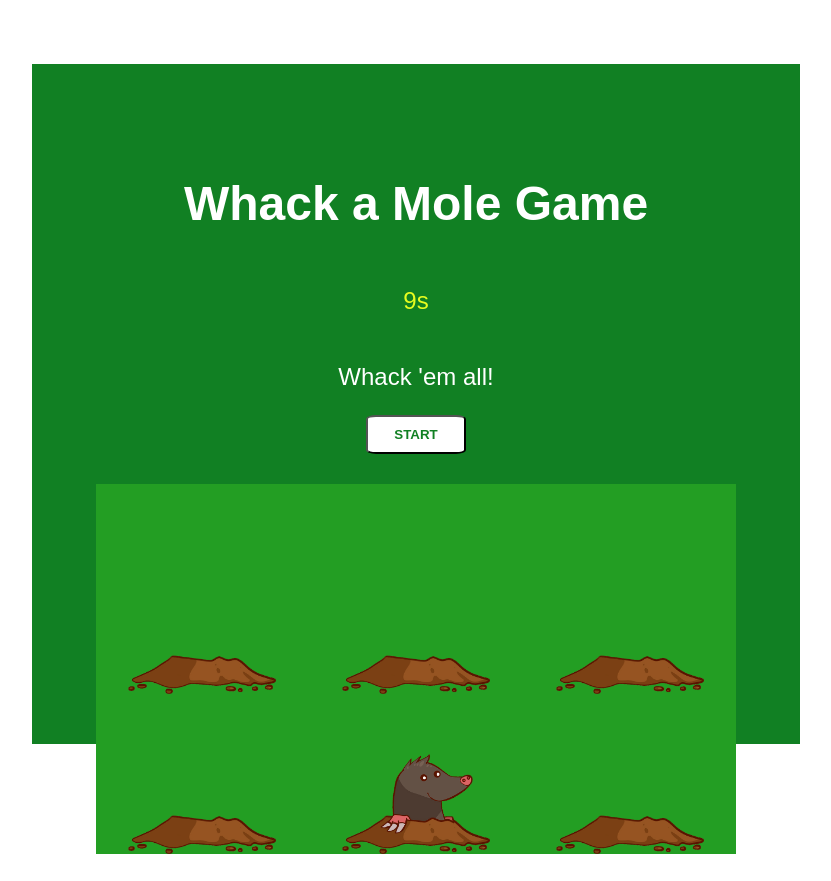
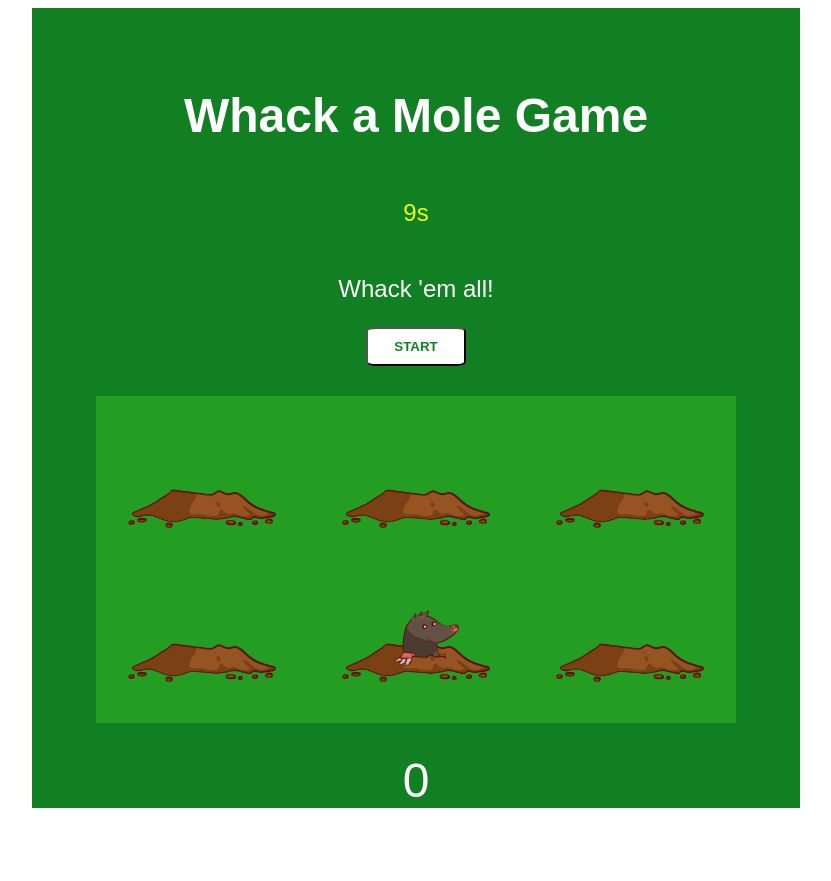
Before and after one commit to christie0902/whack-a-mole-game, a plain HTML site: page index.html in a window 1280 px wide. Both pictures are taken after a click on the button "START". Shown: the whole page, without its empty margins (224-1055 px from the left). After the commit the page ends 816 px from the top, so only its background shows below. Drawn offline with Linux system fonts and the light colour scheme.

Commit message:
edit for laptop size

```diff
--- a/css/style.css
+++ b/css/style.css
@@ -2,14 +2,12 @@
   font-family: sans-serif;
 }
 
-
 .container {
   width: 60vw;
-   height: 85vh;
+  height: 100vh;
   margin-inline: auto;
   margin-block: auto;
   background-color: rgb(17, 128, 35);
-   margin-top: 8vh;
   display: flex;
   flex-direction: column;
   align-items: center;
@@ -22,13 +20,13 @@
   background-color: rgb(35, 158, 35);
   margin-block: 30px;
   height: 40vh;
-    padding-top: 50px;
+  padding-top: 20px;
 }
 
-h1{
+h1 {
   text-align: center;
   color: white;
-    padding-top: 5rem;
+  padding-top: 3rem;
   font-size: 3rem;
 }
 
@@ -43,10 +41,9 @@ h3 {
   padding: 10px;
   font-weight: bold;
   background-color: white;
-    color:rgb(17, 128, 35);
+  color: rgb(17, 128, 35);
   width: 100px;
   border-radius: 10%;
-
 }
 
 .score {
@@ -57,7 +54,7 @@ h3 {
 
 .hole {
   width: 33%;
-    height: 10rem;
+  height: 7rem;
   position: relative;
   overflow: hidden;
 }
@@ -65,7 +62,7 @@ h3 {
 .hole-img {
   width: 70%;
   height: 100%;
-    background: url('../img/hole.png');
+  background: url("../img/hole.png");
   background-position: bottom center;
   background-repeat: no-repeat;
   background-size: contain;
@@ -78,7 +75,7 @@ h3 {
 .mole {
   width: 50%;
   height: 50%;
-    background: url('../img/mole.png');
+  background: url("../img/mole.png");
   background-position: bottom center;
   background-repeat: no-repeat;
   background-size: contain;
@@ -91,7 +88,7 @@ h3 {
 }
 
 .hole.active .mole {
-    top: 3.75rem;
+  top: 2.5rem;
 }
 
 .game-time {
@@ -100,11 +97,11 @@ h3 {
 
 .finalScreen {
   position: absolute;
-    height: 400px;
+  height: 300px;
   width: 800px;
-    background-color:beige;
-    top: 50vh;
-    left: 30vw;
+  background-color: beige;
+  top: 55vh;
+  left: 20vw;
   color: rgb(0, 0, 0);
   z-index: 3;
   align-items: center;
```
Lines whose indentation alone changed are shown as unchanged.
